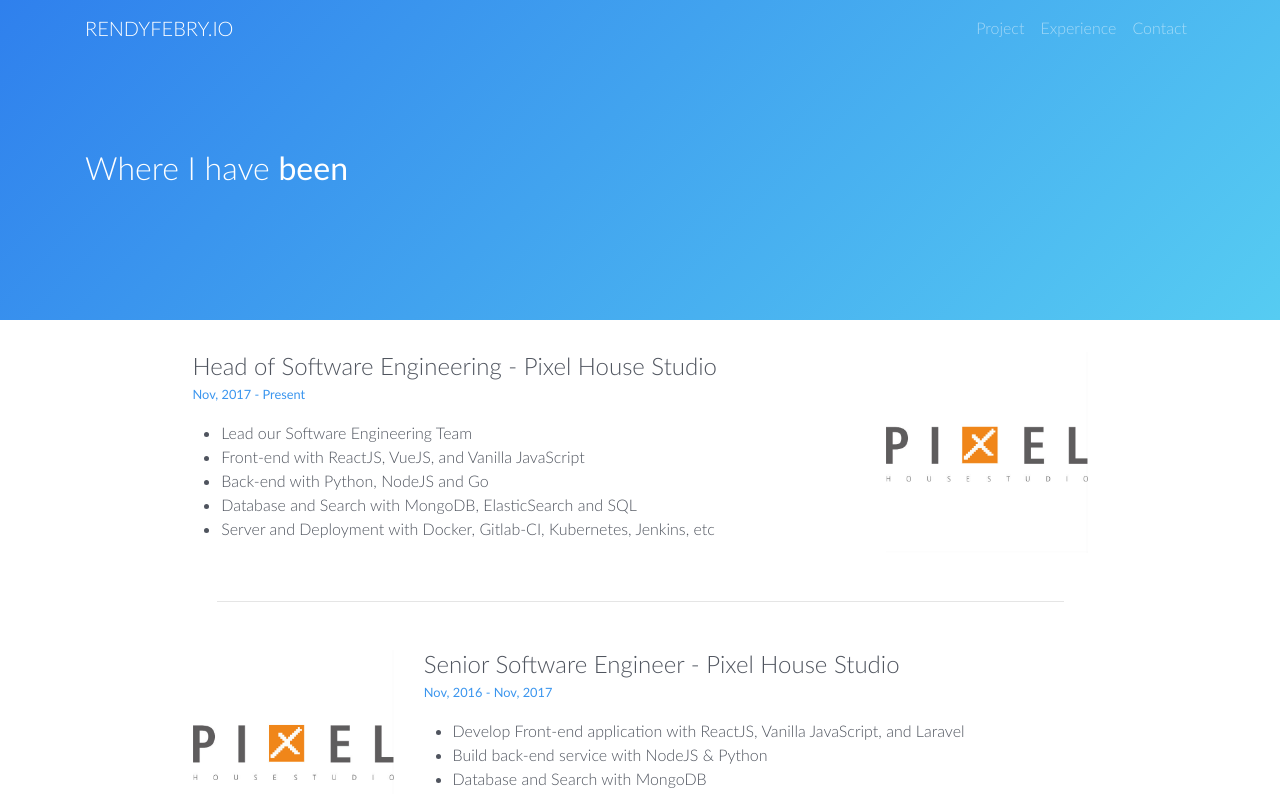
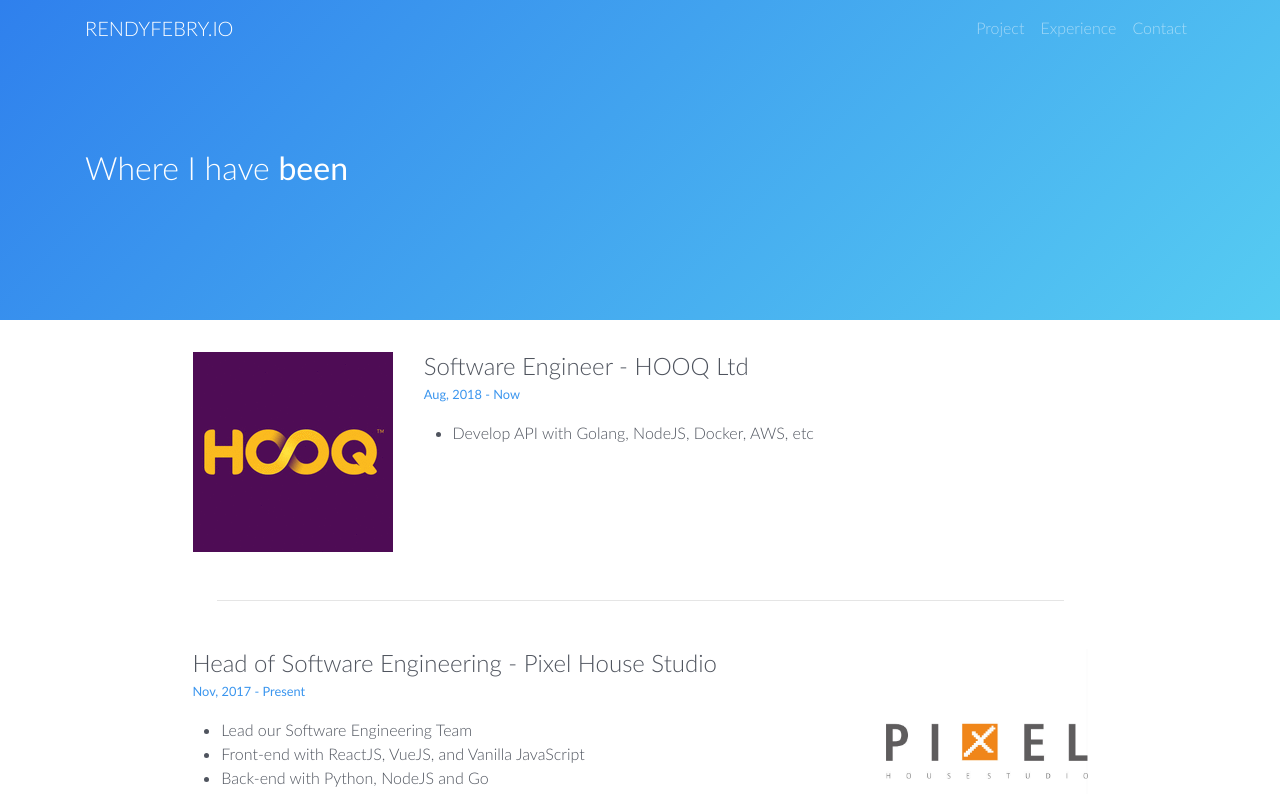
Before and after one commit to rendyfebry/rendyfebry.io, a Vue app: page /experience in a window 1280 px wide. Shown: the top 794 px of the page. Built offline with nearby package versions, Linux system fonts and the light colour scheme; what vue-highcharts would draw is missing.

Commit message:
Update experience

```diff
--- a/src/pages/Experience.vue
+++ b/src/pages/Experience.vue
@@ -4,12 +4,9 @@
 			<b-container>
 				<b-row>
 					<b-col sm="12" lg="5">
-						<h1 class="main-title">
-							Where I have <b>been</b>
-						</h1>
+						<h1 class="main-title">Where I have <b>been</b></h1>
 					</b-col>
-					<b-col sm="12" lg="7">
-					</b-col>
+					<b-col sm="12" lg="7"> </b-col>
 				</b-row>
 			</b-container>
 		</header>
@@ -17,11 +14,30 @@
 			<b-container>
 				<b-col sm="12" lg="10" offset-lg="1">
 					<b-row class="mb-5">
+						<b-col sm="12" lg="3" class="text-center">
+							<img class="img-fluid" src="../assets/images/hooq-logo.png" />
+						</b-col>
+						<b-col sm="12" lg="9">
+							<h4 class="mb-0">
+								Software Engineer - HOOQ Ltd
+							</h4>
+							<p class="text-blue-soft">
+								<small>Aug, 2018 - Now</small>
+							</p>
+							<ul class="listed-item">
+								<li>
+									Develop API with Golang, NodeJS, Docker, AWS, etc
+								</li>
+							</ul>
+						</b-col>
+					</b-row>
+					<hr class="ml-4 mr-4 mb-5" />
+					<b-row class="mb-5">
 						<b-col sm="12" lg="3" order-lg="2" class="text-center">
 							<img
 								class="img-fluid"
 								src="../assets/images/pixel-logo-square.jpg"
-							>
+							/>
 						</b-col>
 						<b-col sm="12" lg="9" order-lg="1">
 							<h4 class="mb-0">
@@ -44,19 +60,19 @@
 									Database and Search with MongoDB, ElasticSearch and SQL
 								</li>
 								<li>
-									Server and Deployment with Docker,
-									Gitlab-CI, Kubernetes, Jenkins, etc
+									Server and Deployment with Docker, Gitlab-CI, Kubernetes,
+									Jenkins, etc
 								</li>
 							</ul>
 						</b-col>
 					</b-row>
-					<hr class="ml-4 mr-4 mb-5"/>
+					<hr class="ml-4 mr-4 mb-5" />
 					<b-row class="mb-5">
 						<b-col sm="12" lg="3" class="text-center">
 							<img
 								class="img-fluid"
 								src="../assets/images/pixel-logo-square.jpg"
-							>
+							/>
 						</b-col>
 						<b-col sm="12" lg="9">
 							<h4 class="mb-0">
@@ -67,8 +83,8 @@
 							</p>
 							<ul class="listed-item">
 								<li>
-									Develop Front-end application with ReactJS,
-									Vanilla JavaScript, and Laravel
+									Develop Front-end application with ReactJS, Vanilla
+									JavaScript, and Laravel
 								</li>
 								<li>
 									Build back-end service with NodeJS & Python
@@ -82,13 +98,13 @@
 							</ul>
 						</b-col>
 					</b-row>
-					<hr class="ml-4 mr-4 mb-5"/>
+					<hr class="ml-4 mr-4 mb-5" />
 					<b-row class="mb-5">
 						<b-col sm="12" lg="3" order-lg="2" class="text-center">
 							<img
 								class="img-fluid mb-3"
 								src="../assets/images/bosung-logo.gif"
-							>
+							/>
 						</b-col>
 						<b-col sm="12" lg="9" order-lg="1">
 							<h4 class="mb-0">
@@ -99,9 +115,9 @@
 							</p>
 							<ul class="listed-item">
 								<li>
-									Develop internal application (ERP) to control
-									our company business that include multiple modules,
-									like: manufacturing, HR and Finance
+									Develop internal application (ERP) to control our company
+									business that include multiple modules, like: manufacturing,
+									HR and Finance
 								</li>
 								<li>
 									Manage on-site servers in multiple location
@@ -115,13 +131,13 @@
 							</ul>
 						</b-col>
 					</b-row>
-					<hr class="ml-4 mr-4 mb-5"/>
+					<hr class="ml-4 mr-4 mb-5" />
 					<b-row>
 						<b-col sm="12" lg="3" class="text-center">
 							<img
 								class="img-fluid mb-3"
 								src="../assets/images/bosung-logo.gif"
-							>
+							/>
 						</b-col>
 						<b-col sm="12" lg="9">
 							<h4 class="mb-0">
@@ -166,7 +182,7 @@
 							to="/project"
 							class="mb-4"
 						>
-							<i class="fa fa-object-group"/> Project
+							<i class="fa fa-object-group" /> Project
 						</b-btn>
 					</b-col>
 					<b-col xs="12" lg="4">
@@ -177,7 +193,7 @@
 							to="/experience"
 							class="mb-4"
 						>
-							<i class="fa fa-briefcase"/> Experience
+							<i class="fa fa-briefcase" /> Experience
 						</b-btn>
 					</b-col>
 					<b-col xs="12" lg="4">
@@ -186,7 +202,7 @@
 							href="/static/cv-rendy.pdf"
 							target="_blank"
 						>
-							<i class="fa fa-download"/> Download CV
+							<i class="fa fa-download" /> Download CV
 						</a>
 					</b-col>
 				</b-row>
--- a/src/pages/Home.vue
+++ b/src/pages/Home.vue
@@ -298,13 +298,11 @@
 				xAxis: {
 					categories: [
 						'JavaScript',
-						'React',
-						'VueJS',
-						'PHP & SQL',
+						'PHP',
 						'NodeJS',
 						'Python',
 						'Go',
-						'MongoDB',
+						'SQL',
 						'Linux & Server',
 						'GIT',
 						'Docker',
@@ -340,7 +338,7 @@
 					{
 						name: 'Skills',
 						showInLegend: false,
-						data: [5, 3, 2, 5.5, 3.5, 2.5, 1.5, 3.5, 5, 4, 2],
+						data: [6, 5, 4.5, 2.5, 3.5, 4, 5, 5, 3.5],
 					},
 				],
 			}
```
Also changed, not shown: src/assets/images/hooq-logo.png (added).
